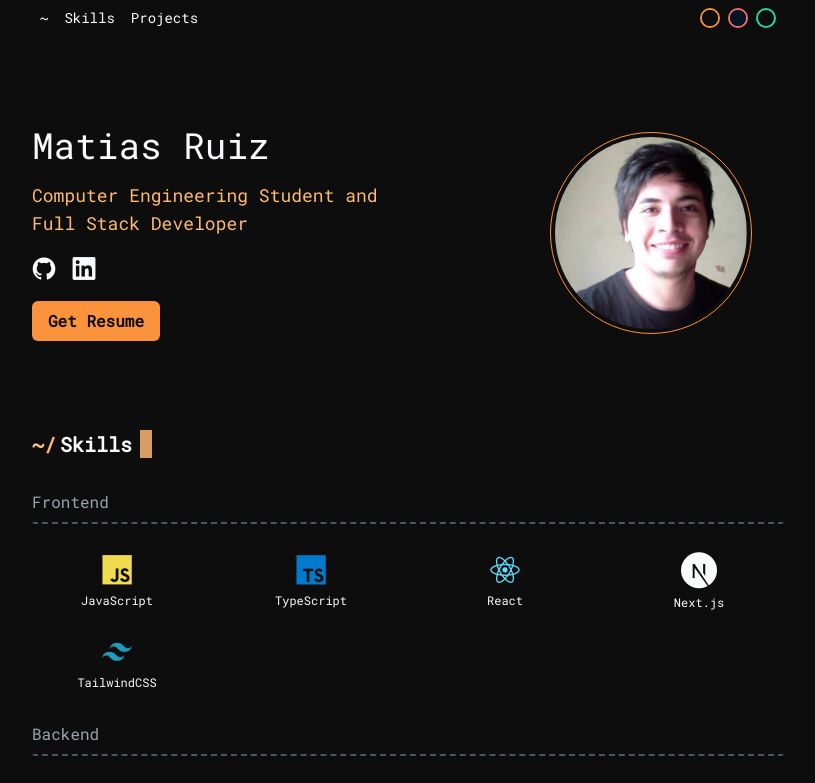
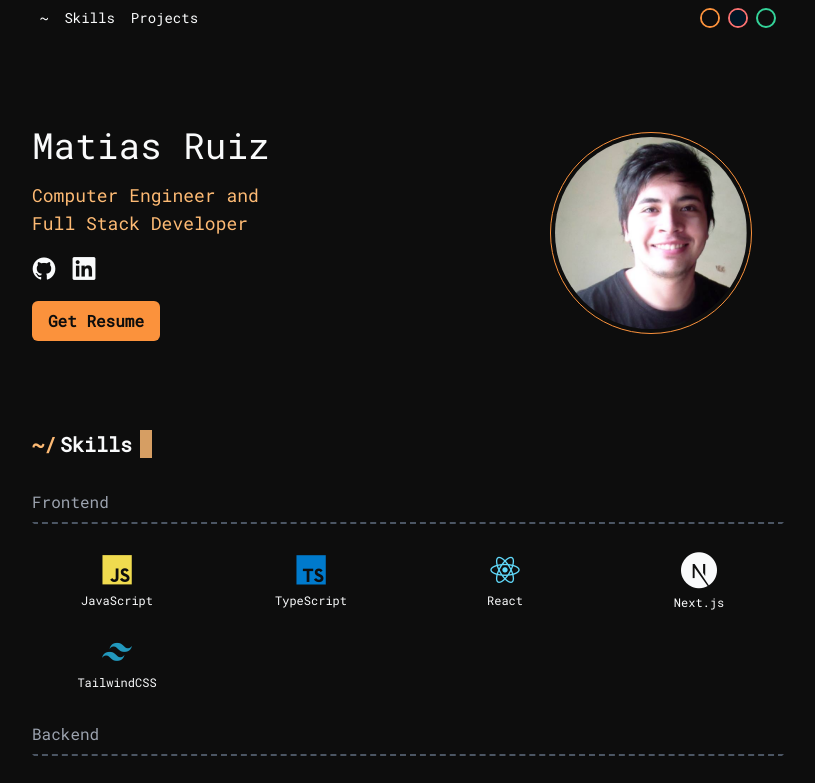
Before and after one commit to soamati/portfolio, a Next.js app: page / in a window 1280 px wide. Shown: the top 783 px of the page, without its empty margins (232-1047 px from the left). Built offline with nearby package versions, Linux system fonts and the light colour scheme.

Commit message:
update intro :rocket:

```diff
--- a/src/components/Intro.tsx
+++ b/src/components/Intro.tsx
@@ -27,7 +27,7 @@ const Intro = () => {
       <div className="flex flex-col items-center gap-4 md:items-start">
         <h1 className="text-4xl font-medium">Matias Ruiz</h1>
         <h3 className={`text-center text-lg text-${main}-300 md:text-left`}>
-          Computer Engineering Student and
+          Computer Engineer and
           <br /> Full Stack Developer
         </h3>
         <Links />
```
